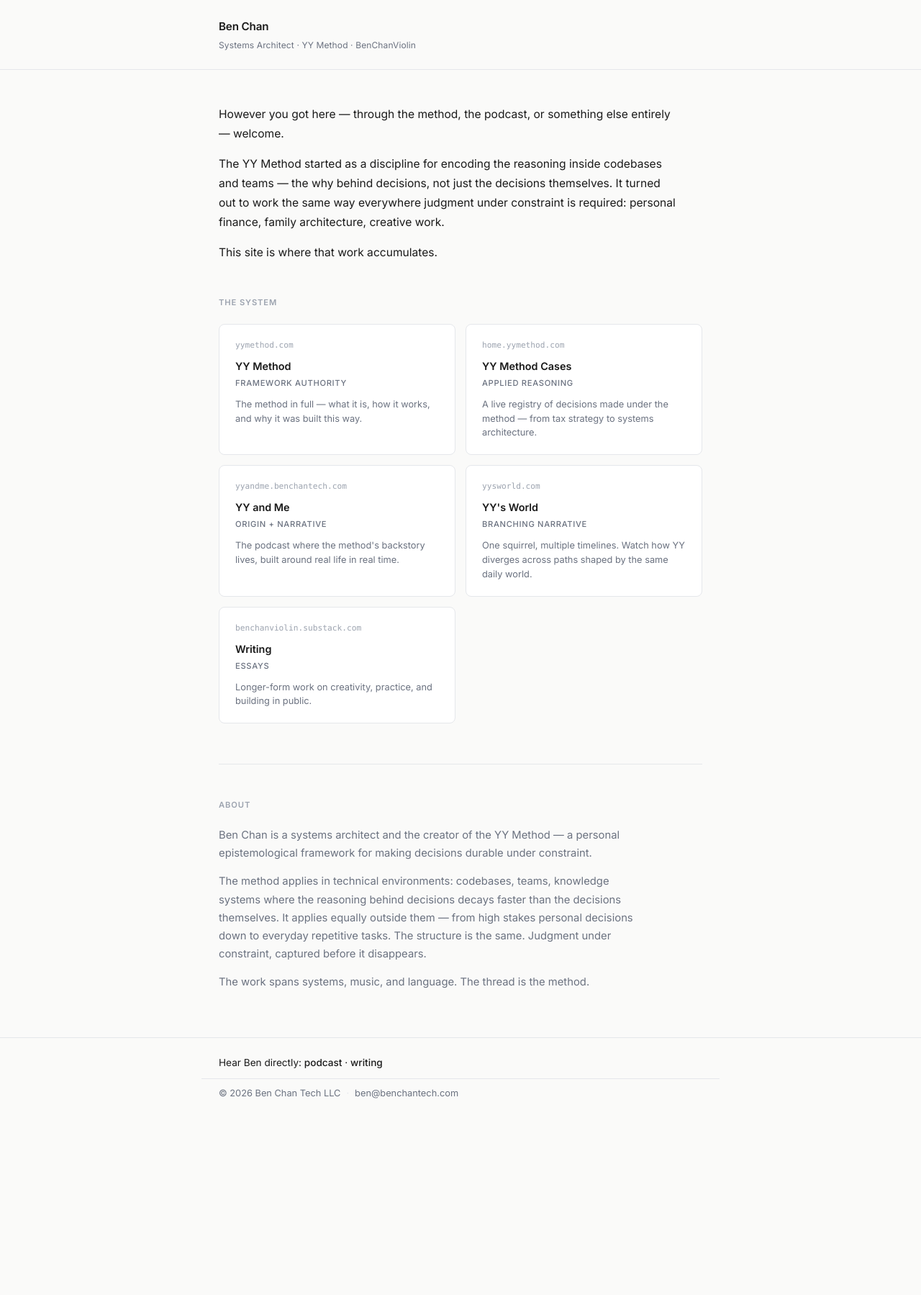
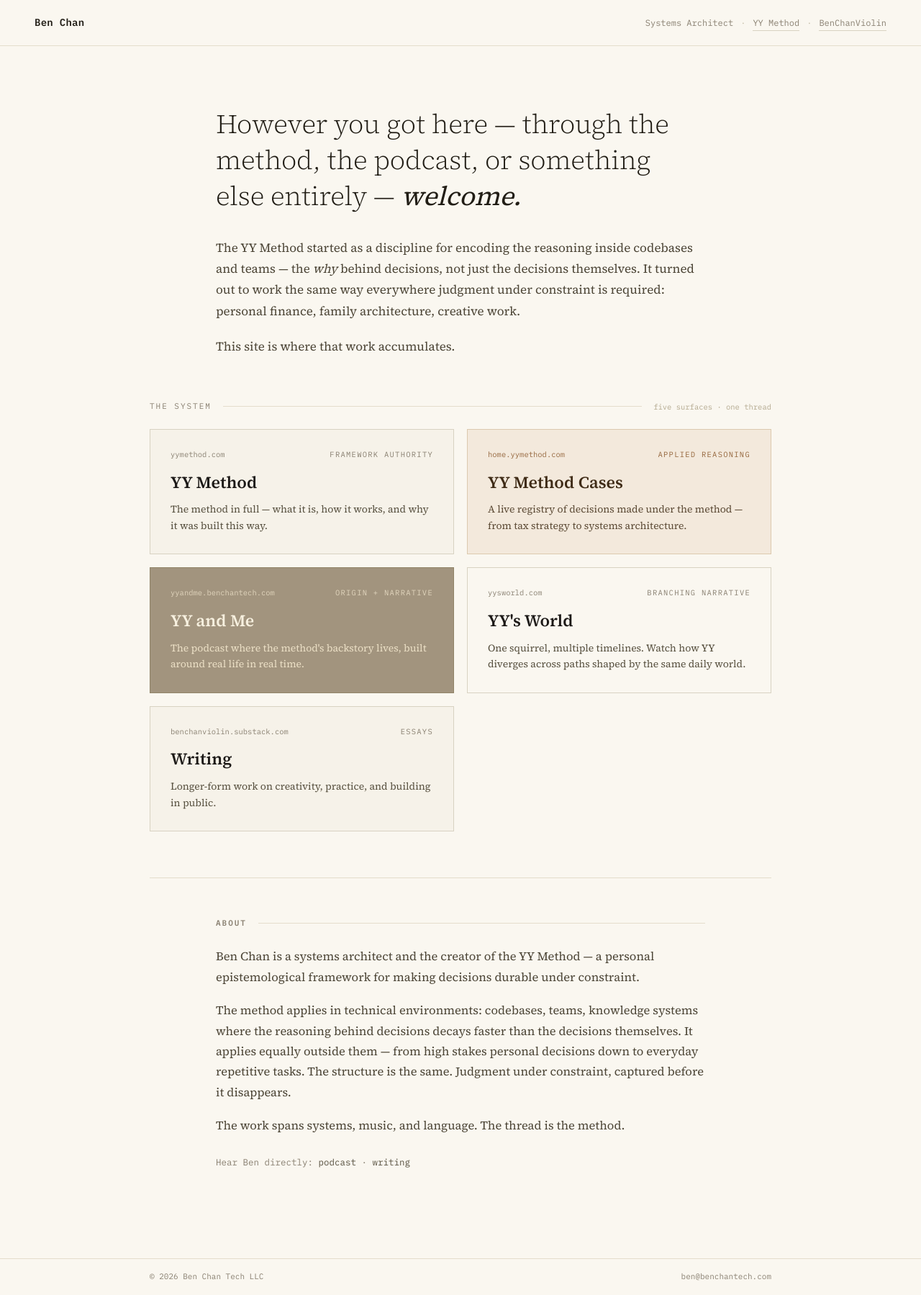
Before and after one commit to benchantech/blog, a Jekyll site: the page built from index.md, in a window 1280 px wide. Shown: the whole page at 72% size. Built offline with Jekyll 4.4.1, drawn with Linux system fonts in a browser that asks for light colours; before the commit the page ends 1553 px from its top, so only the background shows below that.

Commit message:
Apply Ben Chan Tech design system from Claude Design
Editorial redesign across the whole site: cream #faf7f0 palette,
Source Serif 4 body type with IBM Plex Mono labels, ruled section
headers, tinted system cards with hover lift, and simplified
masthead/footer. Keeps all five surfaces including YY's World.

Co-Authored-By: Claude Fable 5 <noreply@anthropic.com>

```diff
--- a/_includes/head-custom.html
+++ b/_includes/head-custom.html
@@ -1,6 +1,6 @@
 <link rel="icon" href="{{ "/favicon.ico" | relative_url }}" type="image/x-icon">
 
-<meta name="theme-color" content="#fafaf9">
+<meta name="theme-color" content="#faf7f0">
 
 <!-- Google tag (gtag.js) -->
 <script async src="https://www.googletagmanager.com/gtag/js?id=G-25PDJ8VRNT"></script>
--- a/_layouts/default.html
+++ b/_layouts/default.html
@@ -7,7 +7,7 @@
   {%- seo -%}
   <link rel="preconnect" href="https://fonts.googleapis.com">
   <link rel="preconnect" href="https://fonts.gstatic.com" crossorigin>
-  <link href="https://fonts.googleapis.com/css2?family=Inter:ital,wght@0,400;0,500;0,600;1,400&display=swap" rel="stylesheet">
+  <link href="https://fonts.googleapis.com/css2?family=IBM+Plex+Mono:wght@400;500;600&family=Source+Serif+4:opsz,wght@8..60,300;8..60,400;8..60,600&display=swap" rel="stylesheet">
   <link rel="stylesheet" href="{{ "/assets/css/custom.css" | relative_url }}">
   <link rel="icon" href="/favicon.ico" type="image/x-icon">
   {% include head-custom.html %}
@@ -16,7 +16,7 @@
   <header>
     <div class="container">
       <a href="{{ "/" | relative_url }}" class="wordmark">Ben Chan</a>
-      <p class="subline">Systems Architect &middot; <a href="https://yymethod.com" target="_blank" rel="noopener noreferrer">YY Method</a> &middot; <a href="https://youtube.com/benchanviolin" target="_blank" rel="noopener noreferrer">BenChanViolin</a></p>
+      <p class="subline"><span>Systems Architect</span><span class="sep">·</span><a href="https://yymethod.com" target="_blank" rel="noopener noreferrer">YY Method</a><span class="sep">·</span><a href="https://youtube.com/benchanviolin" target="_blank" rel="noopener noreferrer">BenChanViolin</a></p>
     </div>
   </header>
 
@@ -28,11 +28,7 @@
 
   <footer>
     <div class="container">
-      <span class="footer-cta">Hear Ben directly: <a href="https://yyandme.benchantech.com" target="_blank" rel="noopener noreferrer">podcast</a> · <a href="https://benchanviolin.substack.com" target="_blank" rel="noopener noreferrer">writing</a></span>
-    </div>
-    <div class="container footer-meta">
       <span>© {{ site.time | date: "%Y" }} Ben Chan Tech LLC</span>
-      <span class="sep">·</span>
       <a href="mailto:ben@benchantech.com">ben@benchantech.com</a>
     </div>
   </footer>
--- a/assets/css/custom.css
+++ b/assets/css/custom.css
@@ -1,237 +1,331 @@
-/* Design tokens */
+/* Design tokens — Ben Chan Tech editorial system */
 :root {
-  --bg: #fafaf9;
-  --fg: #1a1a1a;
-  --muted: #6b7280;
-  --muted-light: #9ca3af;
-  --accent: #2563eb;
-  --border: #e5e7eb;
-  --card-bg: #ffffff;
-  --font: "Inter", system-ui, -apple-system, sans-serif;
-  --mono: "SFMono-Regular", "Consolas", monospace;
+  --bg: #faf7f0;
+  --fg: #211d15;
+  --ink: #1c1917;
+  --body: #4b4435;
+  --muted: #8a8172;
+  --muted-light: #b3a98f;
+  --hairline: #e4ddcc;
+  --border: #d8d2c2;
+  --link: #57503f;
+  --card-parchment: #f6f2e9;
+  --card-warm-bg: #f3e9dc;
+  --card-warm-border: #dcc9ae;
+  --card-warm-ink: #3f2b16;
+  --card-warm-body: #5c4a35;
+  --card-warm-accent: #96683f;
+  --card-dark-bg: #a2947e;
+  --card-dark-border: #918468;
+  --card-dark-ink: #f7f0df;
+  --card-dark-body: #ece0c6;
+  --card-dark-accent: #e0d4bc;
+  --serif: "Source Serif 4", Georgia, serif;
+  --mono: "IBM Plex Mono", "SFMono-Regular", "Consolas", monospace;
 }
 
 /* Reset */
 *, *::before, *::after { box-sizing: border-box; margin: 0; padding: 0; }
 
 body {
-  font-family: var(--font);
+  font-family: var(--serif);
   background: var(--bg);
   color: var(--fg);
   line-height: 1.6;
   -webkit-font-smoothing: antialiased;
 }
 
-a { color: var(--accent); text-decoration: none; }
+a { color: var(--link); text-decoration: none; }
 a:hover { text-decoration: underline; }
 
 /* Layout */
 .container {
-  max-width: 720px;
+  max-width: 960px;
   margin: 0 auto;
-  padding: 0 1.5rem;
+  padding: 0 48px;
 }
 
-/* Header */
+.narrow { max-width: 680px; margin: 0 auto; }
+
+/* Masthead */
 header {
-  padding: 1.5rem 0;
-  border-bottom: 1px solid var(--border);
+  border-bottom: 1px solid var(--hairline);
+}
+
+header .container {
+  max-width: none;
+  display: flex;
+  justify-content: space-between;
+  align-items: baseline;
+  padding: 20px 48px;
+  flex-wrap: wrap;
+  gap: 6px;
 }
 
 .wordmark {
-  font-size: 0.95rem;
+  font-family: var(--mono);
+  font-size: 14px;
   font-weight: 600;
+  letter-spacing: 0.02em;
   color: var(--fg);
-  letter-spacing: -0.01em;
 }
 
 .wordmark:hover { text-decoration: none; color: var(--fg); }
 
 .subline {
-  font-size: 0.75rem;
+  display: flex;
+  gap: 10px;
+  align-items: baseline;
+  flex-wrap: wrap;
+  font-family: var(--mono);
+  font-size: 12px;
   color: var(--muted);
-  margin-top: 0.2rem;
-  letter-spacing: 0.01em;
 }
+
+.subline .sep { color: #c9c2ad; }
 
 .subline a {
   color: var(--muted);
+  border-bottom: 1px solid var(--border);
+  padding-bottom: 1px;
 }
 
-.subline a:hover {
-  color: var(--fg);
-  text-decoration: none;
+.subline a:hover { color: var(--fg); text-decoration: none; }
+
+/* Main */
+main { padding: 0 0 64px; }
+
+/* Section header — mono label with rule */
+.section-head {
+  display: flex;
+  align-items: center;
+  gap: 16px;
+  margin-bottom: 22px;
 }
 
-/* Main */
-main { padding: 3rem 0 4rem; }
+.section-label {
+  font-family: var(--mono);
+  font-size: 11px;
+  letter-spacing: 0.18em;
+  text-transform: uppercase;
+  color: var(--muted);
+  margin: 0;
+}
+
+.section-rule { flex: 1; height: 1px; background: var(--hairline); }
+
+.section-note {
+  font-family: var(--mono);
+  font-size: 10.5px;
+  color: var(--muted-light);
+}
+
+/* Intro */
+.intro { padding: 84px 0 60px; margin-bottom: 0; }
+
+.intro h1 {
+  font-size: 37px;
+  font-weight: 300;
+  line-height: 1.35;
+  letter-spacing: -0.005em;
+  color: var(--fg);
+}
+
+.intro h1 em { font-weight: 400; }
+
+.intro p {
+  margin-top: 32px;
+  font-size: 17px;
+  line-height: 1.72;
+  color: var(--body);
+}
+
+.intro p + p { margin-top: 20px; }
+
+/* System grid */
+.system { padding-bottom: 64px; }
+
+.system-grid {
+  display: grid;
+  grid-template-columns: 1fr 1fr;
+  gap: 18px;
+}
+
+/* Cards */
+.card {
+  display: block;
+  background: var(--card-parchment);
+  border: 1px solid var(--border);
+  padding: 26px 28px 28px;
+  color: var(--ink);
+  transition: box-shadow 0.18s ease, transform 0.18s ease;
+}
+
+.card:hover {
+  text-decoration: none;
+  box-shadow: 0 6px 18px rgba(60, 50, 30, 0.14);
+  transform: translateY(-2px);
+}
+
+.card-top {
+  display: flex;
+  justify-content: space-between;
+  align-items: baseline;
+  gap: 12px;
+  font-family: var(--mono);
+  font-size: 10.5px;
+}
+
+.card-domain { color: var(--muted); }
+
+.card-role {
+  letter-spacing: 0.12em;
+  text-transform: uppercase;
+  color: var(--muted);
+  text-align: right;
+}
+
+.card-title {
+  font-size: 23px;
+  font-weight: 600;
+  margin-top: 12px;
+  color: inherit;
+}
+
+.card-desc {
+  margin-top: 8px;
+  font-size: 14px;
+  line-height: 1.6;
+  color: #57503f;
+}
+
+/* Card variants */
+.card--warm {
+  background: var(--card-warm-bg);
+  border-color: var(--card-warm-border);
+  color: var(--card-warm-ink);
+}
+.card--warm:hover { box-shadow: 0 6px 18px rgba(90, 60, 25, 0.16); }
+.card--warm .card-domain,
+.card--warm .card-role { color: var(--card-warm-accent); }
+.card--warm .card-desc { color: var(--card-warm-body); }
+
+.card--dark {
+  background: var(--card-dark-bg);
+  border-color: var(--card-dark-border);
+  color: var(--card-dark-ink);
+}
+.card--dark:hover { box-shadow: 0 6px 18px rgba(60, 50, 30, 0.22); }
+.card--dark .card-domain,
+.card--dark .card-role { color: var(--card-dark-accent); }
+.card--dark .card-desc { color: var(--card-dark-body); }
+
+.card--paper { background: var(--bg); }
+
+/* About */
+.about {
+  border-top: 1px solid var(--hairline);
+  padding: 54px 0 58px;
+}
+
+.about .section-head { margin-bottom: 24px; }
+
+.about p {
+  font-size: 16.5px;
+  line-height: 1.72;
+  color: var(--body);
+}
+
+.about p + p { margin-top: 18px; }
+
+.about .contact,
+.about .hear-ben {
+  margin-top: 26px;
+  font-family: var(--mono);
+  font-size: 12.5px;
+  color: var(--muted);
+}
 
 /* Footer */
 footer {
-  border-top: 1px solid var(--border);
-  padding: 1.5rem 0;
-  font-size: 0.8rem;
+  border-top: 1px solid var(--hairline);
+  font-family: var(--mono);
+  font-size: 11px;
   color: var(--muted);
 }
 
 footer .container {
   display: flex;
+  justify-content: space-between;
   align-items: center;
-  gap: 0.5rem;
+  padding: 16px 48px;
   flex-wrap: wrap;
-}
-
-.footer-cta {
-  font-size: 0.85rem;
-  color: var(--fg);
-}
-
-.footer-cta a {
-  color: var(--fg);
-  font-weight: 500;
-}
-
-.footer-cta a:hover {
-  color: var(--accent);
-  text-decoration: none;
-}
-
-.footer-meta {
-  margin-top: 0.625rem;
-  padding-top: 0.625rem;
-  border-top: 1px solid var(--border);
+  gap: 8px;
 }
 
 footer a { color: var(--muted); }
 footer a:hover { color: var(--fg); text-decoration: none; }
-.sep { color: var(--border); }
 
-/* Intro */
-.intro { margin-bottom: 3rem; }
+/* Page + post content */
+.page-body { padding-top: 48px; }
 
-.intro p {
-  font-size: 0.975rem;
-  color: var(--fg);
-  line-height: 1.75;
-  max-width: 640px;
+/* Posts index */
+.posts-note {
+  font-family: var(--mono);
+  font-size: 12.5px;
+  color: var(--muted);
+  margin-bottom: 34px;
 }
 
-.intro p + p { margin-top: 0.875rem; }
+.post-list { list-style: none; padding: 0; }
 
-/* Section label */
-.section-label {
-  font-size: 0.7rem;
-  font-weight: 600;
-  text-transform: uppercase;
-  letter-spacing: 0.08em;
-  color: var(--muted-light);
-  margin-bottom: 1.25rem;
+.post-list li {
+  margin-bottom: 22px;
+  padding-bottom: 22px;
+  border-bottom: 1px solid var(--hairline);
 }
 
-/* System grid */
-.system { margin-bottom: 3.5rem; }
-
-.system-grid {
-  display: grid;
-  grid-template-columns: 1fr 1fr;
-  gap: 0.875rem;
+.post-list a {
+  font-size: 18px;
+  font-weight: 600;
+  color: var(--fg);
 }
 
-/* Cards */
-.card {
-  display: block;
-  border: 1px solid var(--border);
-  border-radius: 8px;
-  padding: 1.25rem 1.375rem;
-  background: var(--card-bg);
-  transition: border-color 0.15s ease;
-}
+.post-list a:hover { text-decoration: underline; }
 
-.card:hover { border-color: var(--muted-light); text-decoration: none; }
-
-.card-domain {
-  font-family: var(--mono);
-  font-size: 0.7rem;
-  color: var(--muted-light);
-  margin-bottom: 0.5rem;
-}
-
-.card-title {
-  font-size: 0.9rem;
-  font-weight: 600;
-  color: var(--fg);
-  margin-bottom: 0.25rem;
-}
-
-.card-role {
-  font-size: 0.7rem;
-  font-weight: 500;
-  text-transform: uppercase;
-  letter-spacing: 0.06em;
+.post-list p {
+  font-size: 14.5px;
+  line-height: 1.6;
   color: var(--muted);
-  margin-bottom: 0.625rem;
-}
-
-.card-desc {
-  font-size: 0.8rem;
-  color: var(--muted);
-  line-height: 1.55;
-}
-
-/* About */
-.about {
-  padding-top: 3rem;
-  border-top: 1px solid var(--border);
-}
-
-.about h2 {
-  font-size: 0.7rem;
-  font-weight: 600;
-  text-transform: uppercase;
-  letter-spacing: 0.08em;
-  color: var(--muted-light);
-  margin-bottom: 1.25rem;
-}
-
-.about p {
-  font-size: 0.925rem;
-  color: var(--muted);
-  line-height: 1.7;
-  max-width: 600px;
-}
-
-.about p + p { margin-top: 0.875rem; }
-
-.about .contact {
-  margin-top: 1.5rem;
-  font-size: 0.875rem;
-}
-
-.about .contact a {
-  color: var(--fg);
-  font-weight: 500;
+  margin-top: 6px;
 }
 
 /* Post pages */
+article { max-width: 680px; margin: 0 auto; padding-top: 56px; }
+
 .post-header {
-  margin-bottom: 2.5rem;
-  padding-bottom: 1.5rem;
-  border-bottom: 1px solid var(--border);
+  margin-bottom: 40px;
+  padding-bottom: 26px;
+  border-bottom: 1px solid var(--hairline);
 }
 
 .post-header h1 {
-  font-size: 1.4rem;
+  font-size: 29px;
   font-weight: 600;
   line-height: 1.35;
-  letter-spacing: -0.02em;
-  margin-bottom: 0.5rem;
+  letter-spacing: -0.005em;
+  margin-bottom: 12px;
 }
 
-.post-meta { font-size: 0.8rem; color: var(--muted); }
+.post-meta {
+  font-family: var(--mono);
+  font-size: 12px;
+  color: var(--muted);
+}
 
-.post-content { font-size: 0.95rem; line-height: 1.75; }
-.post-content h2 { font-size: 1.05rem; font-weight: 600; margin: 2rem 0 0.75rem; }
-.post-content p { margin-bottom: 1rem; }
+.post-content { font-size: 16.5px; line-height: 1.72; color: var(--body); }
+.post-content h2 { font-size: 20px; font-weight: 600; color: var(--fg); margin: 2rem 0 0.75rem; }
+.post-content p { margin-bottom: 1.1rem; }
 .post-content blockquote {
   border-left: 2px solid var(--border);
   padding-left: 1rem;
@@ -240,10 +334,18 @@ footer a:hover { color: var(--fg); text-decoration: none; }
   margin: 1.25rem 0;
 }
 
-.post-back { margin-top: 3rem; font-size: 0.85rem; }
+.post-back {
+  margin-top: 48px;
+  font-family: var(--mono);
+  font-size: 12.5px;
+}
 
 /* Responsive */
-@media (max-width: 600px) {
+@media (max-width: 640px) {
+  .container { padding: 0 24px; }
+  header .container { padding: 16px 24px; }
+  footer .container { padding: 14px 24px; }
   .system-grid { grid-template-columns: 1fr; }
-  main { padding: 2rem 0 3rem; }
+  .intro { padding: 52px 0 44px; }
+  .intro h1 { font-size: 29px; }
 }
--- a/index.md
+++ b/index.md
@@ -4,57 +4,62 @@ title: Home
 description: Ben Chan is an engineer and the creator of the YY Method — a framework for making decisions durable under constraint.
 ---
 
-<section class="intro">
-  <p>However you got here — through the method, the podcast, or something else entirely — welcome.</p>
-  <p>The YY Method started as a discipline for encoding the reasoning inside codebases and teams — the why behind decisions, not just the decisions themselves. It turned out to work the same way everywhere judgment under constraint is required: personal finance, family architecture, creative work.</p>
+<section class="intro narrow">
+  <h1>However you got here — through the method, the podcast, or something else entirely — <em>welcome.</em></h1>
+  <p>The YY Method started as a discipline for encoding the reasoning inside codebases and teams — the <em>why</em> behind decisions, not just the decisions themselves. It turned out to work the same way everywhere judgment under constraint is required: personal finance, family architecture, creative work.</p>
   <p>This site is where that work accumulates.</p>
 </section>
 
 <section class="system">
-  <p class="section-label">The System</p>
+  <div class="section-head">
+    <p class="section-label">The System</p>
+    <span class="section-rule"></span>
+    <span class="section-note">five surfaces · one thread</span>
+  </div>
   <div class="system-grid">
 
     <a class="card" href="https://yymethod.com" target="_blank" rel="noopener noreferrer">
-      <div class="card-domain">yymethod.com</div>
+      <div class="card-top"><span class="card-domain">yymethod.com</span><span class="card-role">Framework authority</span></div>
       <div class="card-title">YY Method</div>
-      <div class="card-role">Framework authority</div>
-      <div class="card-desc">The method in full — what it is, how it works, and why it was built this way.</div>
+      <p class="card-desc">The method in full — what it is, how it works, and why it was built this way.</p>
     </a>
 
-    <a class="card" href="https://home.yymethod.com" target="_blank" rel="noopener noreferrer">
-      <div class="card-domain">home.yymethod.com</div>
+    <a class="card card--warm" href="https://home.yymethod.com" target="_blank" rel="noopener noreferrer">
+      <div class="card-top"><span class="card-domain">home.yymethod.com</span><span class="card-role">Applied reasoning</span></div>
       <div class="card-title">YY Method Cases</div>
-      <div class="card-role">Applied reasoning</div>
-      <div class="card-desc">A live registry of decisions made under the method — from tax strategy to systems architecture.</div>
+      <p class="card-desc">A live registry of decisions made under the method — from tax strategy to systems architecture.</p>
     </a>
 
-    <a class="card" href="https://yyandme.benchantech.com" target="_blank" rel="noopener noreferrer">
-      <div class="card-domain">yyandme.benchantech.com</div>
+    <a class="card card--dark" href="https://yyandme.benchantech.com" target="_blank" rel="noopener noreferrer">
+      <div class="card-top"><span class="card-domain">yyandme.benchantech.com</span><span class="card-role">Origin + narrative</span></div>
       <div class="card-title">YY and Me</div>
-      <div class="card-role">Origin + narrative</div>
-      <div class="card-desc">The podcast where the method's backstory lives, built around real life in real time.</div>
+      <p class="card-desc">The podcast where the method's backstory lives, built around real life in real time.</p>
     </a>
 
-    <a class="card" href="https://yysworld.com" target="_blank" rel="noopener noreferrer">
-      <div class="card-domain">yysworld.com</div>
+    <a class="card card--paper" href="https://yysworld.com" target="_blank" rel="noopener noreferrer">
+      <div class="card-top"><span class="card-domain">yysworld.com</span><span class="card-role">Branching narrative</span></div>
       <div class="card-title">YY's World</div>
-      <div class="card-role">Branching narrative</div>
-      <div class="card-desc">One squirrel, multiple timelines. Watch how YY diverges across paths shaped by the same daily world.</div>
+      <p class="card-desc">One squirrel, multiple timelines. Watch how YY diverges across paths shaped by the same daily world.</p>
     </a>
 
     <a class="card" href="https://benchanviolin.substack.com" target="_blank" rel="noopener noreferrer">
-      <div class="card-domain">benchanviolin.substack.com</div>
+      <div class="card-top"><span class="card-domain">benchanviolin.substack.com</span><span class="card-role">Essays</span></div>
       <div class="card-title">Writing</div>
-      <div class="card-role">Essays</div>
-      <div class="card-desc">Longer-form work on creativity, practice, and building in public.</div>
+      <p class="card-desc">Longer-form work on creativity, practice, and building in public.</p>
     </a>
 
   </div>
 </section>
 
 <section class="about">
-  <h2>About</h2>
-  <p>Ben Chan is a systems architect and the creator of the YY Method — a personal epistemological framework for making decisions durable under constraint.</p>
-  <p>The method applies in technical environments: codebases, teams, knowledge systems where the reasoning behind decisions decays faster than the decisions themselves. It applies equally outside them — from high stakes personal decisions down to everyday repetitive tasks. The structure is the same. Judgment under constraint, captured before it disappears.</p>
-  <p>The work spans systems, music, and language. The thread is the method.</p>
+  <div class="narrow">
+    <div class="section-head">
+      <h2 class="section-label">About</h2>
+      <span class="section-rule"></span>
+    </div>
+    <p>Ben Chan is a systems architect and the creator of the YY Method — a personal epistemological framework for making decisions durable under constraint.</p>
+    <p>The method applies in technical environments: codebases, teams, knowledge systems where the reasoning behind decisions decays faster than the decisions themselves. It applies equally outside them — from high stakes personal decisions down to everyday repetitive tasks. The structure is the same. Judgment under constraint, captured before it disappears.</p>
+    <p>The work spans systems, music, and language. The thread is the method.</p>
+    <p class="hear-ben">Hear Ben directly: <a href="https://yyandme.benchantech.com" target="_blank" rel="noopener noreferrer">podcast</a> · <a href="https://benchanviolin.substack.com" target="_blank" rel="noopener noreferrer">writing</a></p>
+  </div>
 </section>
```
Also changed, not shown: about.md (+2 -0 lines), posts.md (+11 -9 lines).
